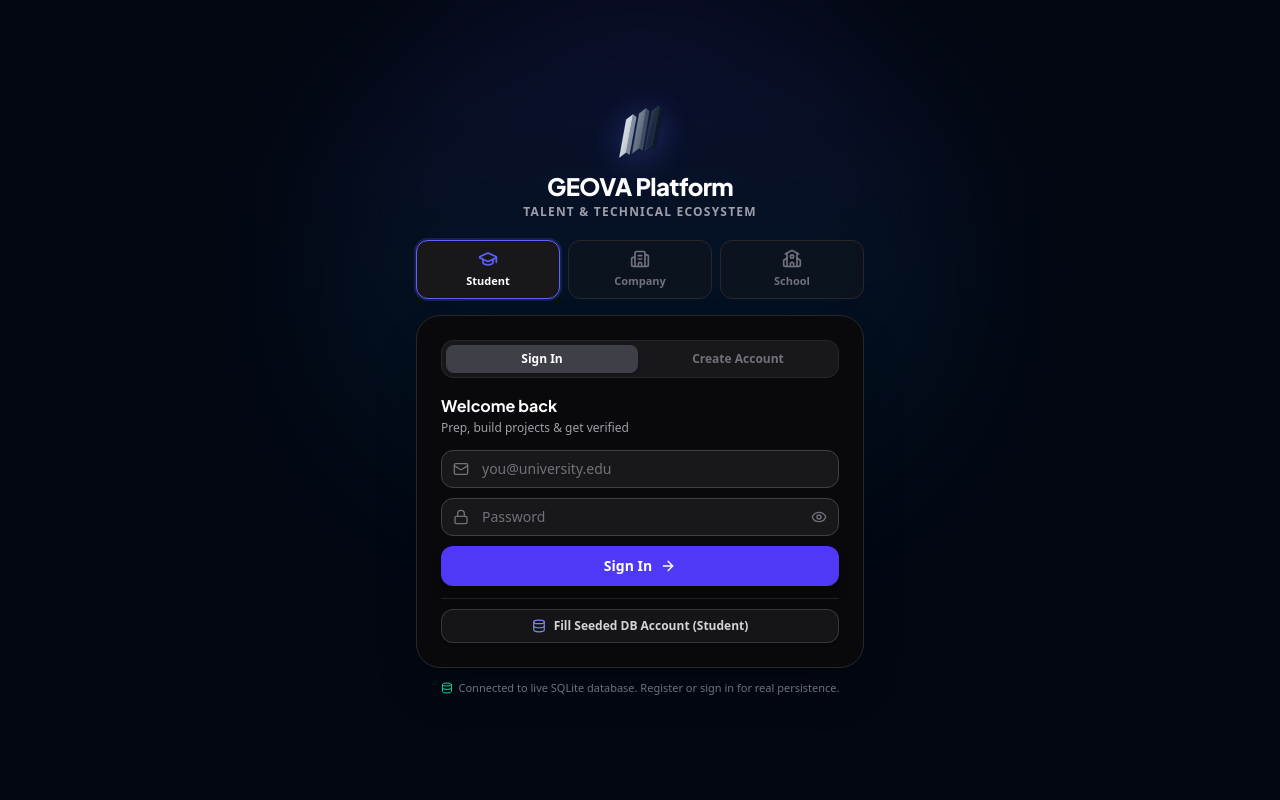
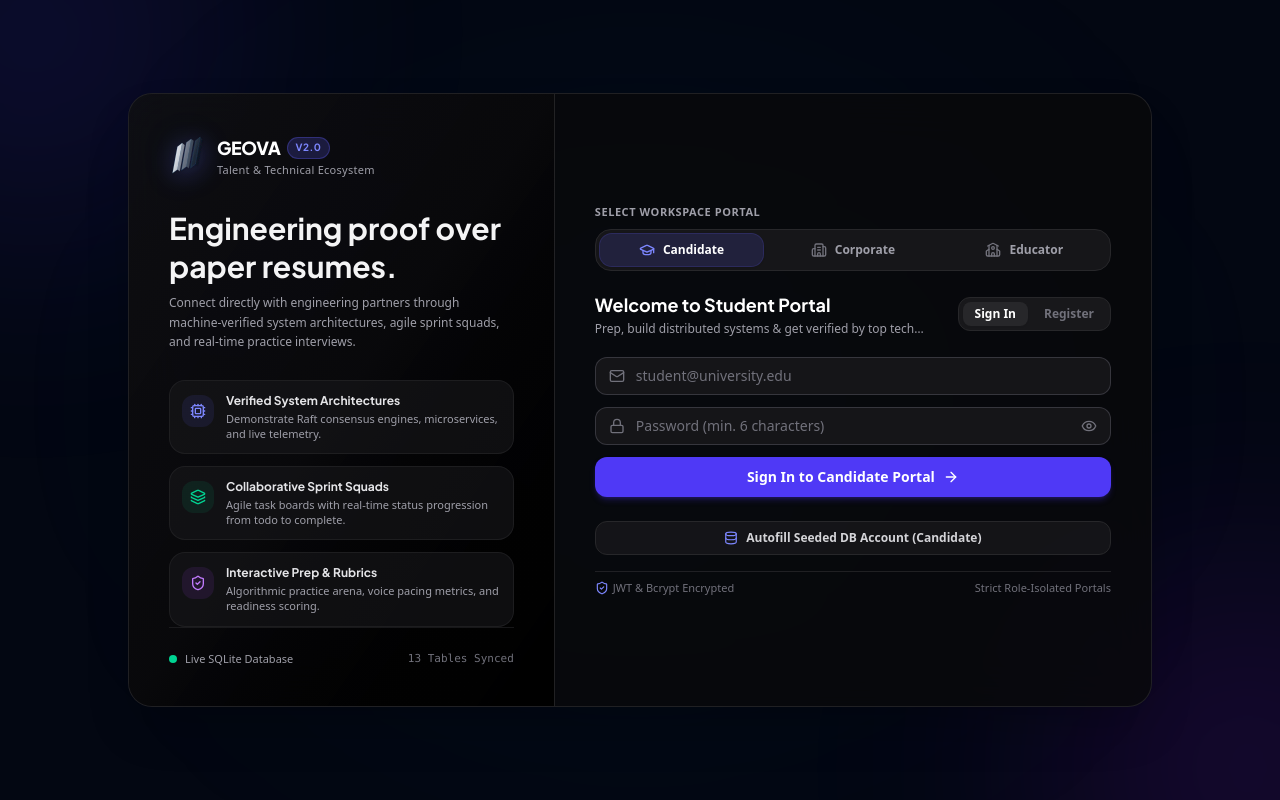
Before and after one commit to trezomulumba1-commits/geova-talent-ecosystem, a React (Vite) app: page / in a window 1280 px wide. Built offline with nearby package versions, Linux system fonts and the light colour scheme; no server answers.

Commit message:
feat(ui): redesign login page into modern horizontal split bento layout with 100% zoom fit

```diff
--- a/src/pages/LoginPage.tsx
+++ b/src/pages/LoginPage.tsx
@@ -1,4 +1,4 @@
-import React, { useState, useEffect } from 'react';
+import React, { useState } from 'react';
 import { motion, AnimatePresence } from 'motion/react';
 import { GeovaLogo } from '../components/GeovaLogo';
 import {
@@ -15,6 +15,11 @@ import {
   AlertCircle,
   CheckCircle2,
   Database,
+  ShieldCheck,
+  Cpu,
+  Layers,
+  Sparkles,
+  Check
 } from 'lucide-react';
 import { login, register, PortalRole } from '../services/authService';
 
@@ -24,9 +29,10 @@ interface PortalConfig {
   role: PortalRole;
   label: string;
   tagline: string;
+  badge: string;
   icon: React.ReactNode;
   color: string;
-  bgGlow: string;
+  accentBg: string;
   borderActive: string;
   btnBg: string;
   placeholderEmail: string;
@@ -38,27 +44,29 @@ interface PortalConfig {
 const PORTALS: PortalConfig[] = [
   {
     role: 'student',
-    label: 'Student',
-    tagline: 'Prep, build projects & get verified',
-    icon: <GraduationCap className="w-4 h-4 sm:w-5 sm:h-5" />,
-    color: 'text-indigo-500 dark:text-indigo-400',
-    bgGlow: 'from-indigo-600/20 via-sky-500/10 to-transparent',
-    borderActive: 'border-indigo-500 ring-2 ring-indigo-500/20',
-    btnBg: 'bg-indigo-600 hover:bg-indigo-700',
-    placeholderEmail: 'you@university.edu',
-    placeholderInstitution: 'e.g. Stanford / Self-Taught',
+    label: 'Candidate',
+    tagline: 'Prep, build distributed systems & get verified by top tech employers',
+    badge: 'Student Portal',
+    icon: <GraduationCap className="w-4 h-4" />,
+    color: 'text-indigo-400',
+    accentBg: 'bg-indigo-500/10 text-indigo-400 border-indigo-500/30',
+    borderActive: 'border-indigo-500 bg-indigo-500/15 text-white shadow-sm ring-1 ring-indigo-500/30',
+    btnBg: 'bg-indigo-600 hover:bg-indigo-500 text-white shadow-indigo-600/25',
+    placeholderEmail: 'student@university.edu',
+    placeholderInstitution: 'e.g. Stanford University / Self-Taught',
     demoEmail: 'student@geova.ai',
     demoPassword: 'student123',
   },
   {
     role: 'employer',
-    label: 'Company',
-    tagline: 'Recruit verified engineering talent',
-    icon: <Building2 className="w-4 h-4 sm:w-5 sm:h-5" />,
-    color: 'text-emerald-500 dark:text-emerald-400',
-    bgGlow: 'from-emerald-600/20 via-teal-500/10 to-transparent',
-    borderActive: 'border-emerald-500 ring-2 ring-emerald-500/20',
-    btnBg: 'bg-emerald-600 hover:bg-emerald-700',
+    label: 'Corporate',
+    tagline: 'Discover machine-verified engineering talent and review live project architectures',
+    badge: 'Partner Portal',
+    icon: <Building2 className="w-4 h-4" />,
+    color: 'text-emerald-400',
+    accentBg: 'bg-emerald-500/10 text-emerald-400 border-emerald-500/30',
+    borderActive: 'border-emerald-500 bg-emerald-500/15 text-white shadow-sm ring-1 ring-emerald-500/30',
+    btnBg: 'bg-emerald-600 hover:bg-emerald-500 text-white shadow-emerald-600/25',
     placeholderEmail: 'recruiter@company.com',
     placeholderInstitution: 'e.g. Nebula AI / Stripe',
     demoEmail: 'recruiter@geova.ai',
@@ -66,13 +74,14 @@ const PORTALS: PortalConfig[] = [
   },
   {
     role: 'provider',
-    label: 'School',
-    tagline: 'Monitor cohorts & verify projects',
-    icon: <School className="w-4 h-4 sm:w-5 sm:h-5" />,
-    color: 'text-purple-500 dark:text-purple-400',
-    bgGlow: 'from-purple-600/20 via-violet-500/10 to-transparent',
-    borderActive: 'border-purple-500 ring-2 ring-purple-500/20',
-    btnBg: 'bg-purple-600 hover:bg-purple-700',
+    label: 'Educator',
+    tagline: 'Monitor university cohort readiness, grade practice interviews & endorse projects',
+    badge: 'Faculty Portal',
+    icon: <School className="w-4 h-4" />,
+    color: 'text-purple-400',
+    accentBg: 'bg-purple-500/10 text-purple-400 border-purple-500/30',
+    borderActive: 'border-purple-500 bg-purple-500/15 text-white shadow-sm ring-1 ring-purple-500/30',
+    btnBg: 'bg-purple-600 hover:bg-purple-500 text-white shadow-purple-600/25',
     placeholderEmail: 'faculty@university.edu',
     placeholderInstitution: 'e.g. MIT / Covenant University',
     demoEmail: 'faculty@geova.ai',
@@ -134,94 +143,178 @@ export const LoginPage: React.FC<LoginPageProps> = ({ onAuthSuccess }) => {
         }
         resp = await register(email, password, name, activePortal, institution);
       }
-      setSuccess(`Welcome, ${resp.user.name}! Entering your portal...`);
-      setTimeout(() => onAuthSuccess(activePortal, resp.user.name), 800);
+      setSuccess(`Authenticated as ${resp.user.name}. Entering portal...`);
+      setTimeout(() => onAuthSuccess(activePortal, resp.user.name), 600);
     } catch (err: any) {
-      setError(err.message || 'Authentication failed. Please try again.');
+      setError(err.message || 'Authentication failed. Please verify credentials.');
     } finally {
       setLoading(false);
     }
   };
 
   return (
-    <div className="min-h-screen bg-[#030712] flex flex-col items-center justify-center relative overflow-y-auto py-6 sm:py-8 px-4">
-
-      {/* Ambient Background Glow */}
+    <div className="min-h-screen w-full bg-[#030712] text-zinc-100 flex flex-col justify-center items-center relative overflow-y-auto p-4 sm:p-6 lg:p-8">
+      {/* Dynamic Ambient Background Glow */}
       <div className="absolute inset-0 pointer-events-none overflow-hidden">
-        <motion.div
-          className={`absolute top-0 left-1/2 -translate-x-1/2 w-[600px] h-[600px] rounded-full bg-gradient-to-b ${portal.bgGlow} blur-3xl opacity-60`}
-          animate={{ scale: [1, 1.08, 1], opacity: [0.5, 0.7, 0.5] }}
-          transition={{ duration: 4, repeat: Infinity, ease: 'easeInOut' }}
-        />
+        <div className="absolute -top-40 -left-40 w-96 h-96 bg-indigo-600/15 rounded-full blur-[128px]" />
+        <div className="absolute -bottom-40 -right-40 w-96 h-96 bg-purple-600/15 rounded-full blur-[128px]" />
+        <div className="absolute top-1/2 left-1/2 -translate-x-1/2 -translate-y-1/2 w-[700px] h-[500px] bg-sky-500/5 rounded-full blur-[140px]" />
       </div>
 
-      <div className="relative z-10 w-full max-w-md my-auto">
+      {/* Main Split Layout Container */}
+      <div className="relative z-10 w-full max-w-5xl bg-zinc-950/80 border border-zinc-800/80 rounded-3xl shadow-2xl backdrop-blur-xl overflow-hidden grid grid-cols-1 lg:grid-cols-12 my-auto">
 
-        {/* Logo + Brand */}
-        <div className="flex flex-col items-center mb-4 sm:mb-5 space-y-1.5 sm:space-y-2">
-          <GeovaLogo size="md" className="filter drop-shadow-[0_6px_16px_rgba(99,102,241,0.35)]" />
-          <div className="text-center">
-            <h1 className="text-xl sm:text-2xl font-black text-white tracking-tight">GEOVA Platform</h1>
-            <p className="text-[10px] sm:text-xs text-zinc-400 font-semibold tracking-widest uppercase mt-0.5">
+        {/* Left Column: Platform Branding & Value Props (Visible on desktop & tablet) */}
+        <div className="hidden lg:flex lg:col-span-5 p-8 xl:p-10 flex-col justify-between border-r border-zinc-800/80 bg-gradient-to-br from-zinc-900/40 via-zinc-950/60 to-black relative">
+          {/* Subtle Grid Accent */}
+          <div className="space-y-6">
+            {/* Header Brand */}
+            <div className="flex items-center gap-3">
+              <GeovaLogo size="sm" className="filter drop-shadow-[0_4px_12px_rgba(99,102,241,0.4)]" />
+              <div>
+                <span className="font-display font-black text-lg tracking-tight text-white flex items-center gap-1.5">
+                  GEOVA <span className="text-[10px] font-bold px-2 py-0.5 rounded-full bg-indigo-500/20 text-indigo-400 border border-indigo-500/30 uppercase tracking-wider">v2.0</span>
+                </span>
+                <p className="text-[11px] text-zinc-400 font-medium tracking-wide">
                   Talent & Technical Ecosystem
                 </p>
               </div>
             </div>
 
-        {/* Portal Selector Tabs */}
-        <div className="flex gap-2 mb-3.5 sm:mb-4">
+            {/* Hero Value Statement */}
+            <div className="space-y-2 pt-2">
+              <h2 className="font-display font-bold text-2xl xl:text-3xl text-zinc-100 leading-tight">
+                Engineering proof over paper resumes.
+              </h2>
+              <p className="text-xs text-zinc-400 leading-relaxed">
+                Connect directly with engineering partners through machine-verified system architectures, agile sprint squads, and real-time practice interviews.
+              </p>
+            </div>
+
+            {/* Feature Highlights Bento Items */}
+            <div className="space-y-3 pt-1">
+              <div className="flex items-start gap-3 p-3 rounded-2xl bg-zinc-900/60 border border-zinc-800/60">
+                <div className="p-2 rounded-xl bg-indigo-500/10 text-indigo-400 mt-0.5">
+                  <Cpu className="w-4 h-4" />
+                </div>
+                <div>
+                  <h4 className="text-xs font-bold text-zinc-200">Verified System Architectures</h4>
+                  <p className="text-[11px] text-zinc-400 leading-snug mt-0.5">
+                    Demonstrate Raft consensus engines, microservices, and live telemetry.
+                  </p>
+                </div>
+              </div>
+
+              <div className="flex items-start gap-3 p-3 rounded-2xl bg-zinc-900/60 border border-zinc-800/60">
+                <div className="p-2 rounded-xl bg-emerald-500/10 text-emerald-400 mt-0.5">
+                  <Layers className="w-4 h-4" />
+                </div>
+                <div>
+                  <h4 className="text-xs font-bold text-zinc-200">Collaborative Sprint Squads</h4>
+                  <p className="text-[11px] text-zinc-400 leading-snug mt-0.5">
+                    Agile task boards with real-time status progression from todo to complete.
+                  </p>
+                </div>
+              </div>
+
+              <div className="flex items-start gap-3 p-3 rounded-2xl bg-zinc-900/60 border border-zinc-800/60">
+                <div className="p-2 rounded-xl bg-purple-500/10 text-purple-400 mt-0.5">
+                  <ShieldCheck className="w-4 h-4" />
+                </div>
+                <div>
+                  <h4 className="text-xs font-bold text-zinc-200">Interactive Prep & Rubrics</h4>
+                  <p className="text-[11px] text-zinc-400 leading-snug mt-0.5">
+                    Algorithmic practice arena, voice pacing metrics, and readiness scoring.
+                  </p>
+                </div>
+              </div>
+            </div>
+          </div>
+
+          {/* Bottom Live System Indicator */}
+          <div className="pt-6 border-t border-zinc-800/60 flex items-center justify-between text-xs text-zinc-400">
+            <div className="flex items-center gap-2">
+              <span className="w-2 h-2 rounded-full bg-emerald-400 animate-pulse" />
+              <span className="font-medium text-[11px]">Live SQLite Database</span>
+            </div>
+            <span className="text-[11px] font-mono text-zinc-500">13 Tables Synced</span>
+          </div>
+        </div>
+
+        {/* Right Column: Authentication Interface */}
+        <div className="lg:col-span-7 p-6 sm:p-8 xl:p-10 flex flex-col justify-center">
+
+          {/* Mobile-Only Header Branding */}
+          <div className="lg:hidden flex items-center gap-3 mb-6">
+            <GeovaLogo size="sm" />
+            <div>
+              <h1 className="font-display font-bold text-lg text-white">GEOVA Platform</h1>
+              <p className="text-[11px] text-zinc-400">Talent & Technical Ecosystem</p>
+            </div>
+          </div>
+
+          {/* Top Row: Portal Role Segmented Switcher */}
+          <div className="mb-5">
+            <label className="block text-[11px] font-bold uppercase tracking-wider text-zinc-400 mb-2">
+              Select Workspace Portal
+            </label>
+            <div className="grid grid-cols-3 gap-2 p-1 bg-zinc-900/90 rounded-2xl border border-zinc-800">
               {PORTALS.map(p => (
                 <button
                   key={p.role}
+                  type="button"
                   onClick={() => handlePortalSwitch(p.role)}
-              className={`flex-1 py-2 px-2.5 rounded-xl border text-[11px] font-bold transition-all cursor-pointer flex flex-col items-center gap-1 ${
+                  className={`py-2 px-3 rounded-xl text-xs font-bold transition-all flex items-center justify-center gap-2 cursor-pointer ${
                     activePortal === p.role
-                  ? `bg-zinc-900 ${p.borderActive} text-white`
-                  : 'bg-zinc-900/40 border-zinc-800 text-zinc-500 hover:text-zinc-300 hover:border-zinc-600'
+                      ? p.borderActive
+                      : 'text-zinc-400 hover:text-zinc-200 hover:bg-zinc-800/60'
                   }`}
                 >
-              <span className={activePortal === p.role ? p.color : ''}>{p.icon}</span>
+                  <span className={activePortal === p.role ? p.color : 'text-zinc-500'}>
+                    {p.icon}
+                  </span>
                   <span>{p.label}</span>
                 </button>
               ))}
             </div>
+          </div>
 
-        {/* Card */}
-        <motion.div
-          key={activePortal}
-          initial={{ opacity: 0, y: 12 }}
-          animate={{ opacity: 1, y: 0 }}
-          transition={{ duration: 0.3 }}
-          className="bg-zinc-950 border border-zinc-800 rounded-2xl sm:rounded-3xl p-5 sm:p-6 shadow-2xl"
-        >
-          {/* Mode toggle */}
-          <div className="flex items-center gap-1 bg-zinc-900 rounded-xl p-1 mb-4 border border-zinc-800">
+          {/* Auth Card Content */}
+          <div className="space-y-4">
+
+            {/* Header: Mode Toggle + Active Role Tagline */}
+            <div className="flex flex-col sm:flex-row sm:items-center justify-between gap-2 pb-1">
+              <div>
+                <h3 className="font-display font-bold text-lg text-white">
+                  {authMode === 'login' ? `Welcome to ${portal.badge}` : `Create ${portal.badge} Account`}
+                </h3>
+                <p className="text-xs text-zinc-400 mt-0.5 line-clamp-1">
+                  {portal.tagline}
+                </p>
+              </div>
+
+              {/* Mode Switch Pills */}
+              <div className="flex items-center gap-1 bg-zinc-900 rounded-xl p-1 border border-zinc-800 shrink-0 self-start sm:self-auto">
                 {(['login', 'register'] as AuthMode[]).map(m => (
                   <button
                     key={m}
+                    type="button"
                     onClick={() => { setAuthMode(m); resetForm(); }}
-                className={`flex-1 py-1.5 rounded-lg text-xs font-bold transition-all cursor-pointer ${
+                    className={`px-3 py-1 rounded-lg text-xs font-bold transition-all cursor-pointer ${
                       authMode === m
-                    ? 'bg-zinc-700 text-white shadow-sm'
+                        ? 'bg-zinc-800 text-white shadow-xs'
                         : 'text-zinc-500 hover:text-zinc-300'
                     }`}
                   >
-                {m === 'login' ? 'Sign In' : 'Create Account'}
+                    {m === 'login' ? 'Sign In' : 'Register'}
                   </button>
                 ))}
               </div>
-
-          {/* Tagline */}
-          <div className="mb-3.5">
-            <h2 className="text-sm sm:text-base font-bold text-white">
-              {authMode === 'login' ? `Welcome back` : `Join as a ${portal.label}`}
-            </h2>
-            <p className="text-xs text-zinc-400 mt-0.5">{portal.tagline}</p>
             </div>
 
-          {/* Form */}
-          <form onSubmit={handleSubmit} className="space-y-2.5">
-            {/* Name (register only) */}
+            {/* Input Form */}
+            <form onSubmit={handleSubmit} className="space-y-3">
+              {/* Name & Institution (Register only) */}
               <AnimatePresence>
                 {authMode === 'register' && (
                   <motion.div
@@ -231,64 +324,64 @@ export const LoginPage: React.FC<LoginPageProps> = ({ onAuthSuccess }) => {
                     className="overflow-hidden space-y-2.5"
                   >
                     <div className="relative">
-                    <User className="absolute left-3 top-1/2 -translate-y-1/2 w-4 h-4 text-zinc-500" />
+                      <User className="absolute left-3.5 top-1/2 -translate-y-1/2 w-4 h-4 text-zinc-500" />
                       <input
                         type="text"
                         required
                         value={name}
                         onChange={e => setName(e.target.value)}
-                      placeholder="Full Name"
-                      className="w-full bg-zinc-900 border border-zinc-700 rounded-xl py-2 pl-10 pr-4 text-sm text-white placeholder-zinc-500 focus:outline-none focus:border-zinc-500 transition-colors"
+                        placeholder="Full Legal Name"
+                        className="w-full bg-zinc-900/90 border border-zinc-700/80 rounded-xl py-2 pl-10 pr-4 text-xs sm:text-sm text-white placeholder-zinc-500 focus:outline-hidden focus:border-indigo-500 transition-colors"
                       />
                     </div>
                     <div className="relative">
-                    <Briefcase className="absolute left-3 top-1/2 -translate-y-1/2 w-4 h-4 text-zinc-500" />
+                      <Briefcase className="absolute left-3.5 top-1/2 -translate-y-1/2 w-4 h-4 text-zinc-500" />
                       <input
                         type="text"
                         value={institution}
                         onChange={e => setInstitution(e.target.value)}
                         placeholder={portal.placeholderInstitution}
-                      className="w-full bg-zinc-900 border border-zinc-700 rounded-xl py-2 pl-10 pr-4 text-sm text-white placeholder-zinc-500 focus:outline-none focus:border-zinc-500 transition-colors"
+                        className="w-full bg-zinc-900/90 border border-zinc-700/80 rounded-xl py-2 pl-10 pr-4 text-xs sm:text-sm text-white placeholder-zinc-500 focus:outline-hidden focus:border-indigo-500 transition-colors"
                       />
                     </div>
                   </motion.div>
                 )}
               </AnimatePresence>
 
-            {/* Email */}
+              {/* Email Address */}
               <div className="relative">
-              <Mail className="absolute left-3 top-1/2 -translate-y-1/2 w-4 h-4 text-zinc-500" />
+                <Mail className="absolute left-3.5 top-1/2 -translate-y-1/2 w-4 h-4 text-zinc-500" />
                 <input
                   type="email"
                   required
                   value={email}
                   onChange={e => setEmail(e.target.value)}
                   placeholder={portal.placeholderEmail}
-                className="w-full bg-zinc-900 border border-zinc-700 rounded-xl py-2 pl-10 pr-4 text-sm text-white placeholder-zinc-500 focus:outline-none focus:border-zinc-500 transition-colors"
+                  className="w-full bg-zinc-900/90 border border-zinc-700/80 rounded-xl py-2 pl-10 pr-4 text-xs sm:text-sm text-white placeholder-zinc-500 focus:outline-hidden focus:border-indigo-500 transition-colors"
                 />
               </div>
 
               {/* Password */}
               <div className="relative">
-              <Lock className="absolute left-3 top-1/2 -translate-y-1/2 w-4 h-4 text-zinc-500" />
+                <Lock className="absolute left-3.5 top-1/2 -translate-y-1/2 w-4 h-4 text-zinc-500" />
                 <input
                   type={showPassword ? 'text' : 'password'}
                   required
                   value={password}
                   onChange={e => setPassword(e.target.value)}
-                placeholder="Password"
-                className="w-full bg-zinc-900 border border-zinc-700 rounded-xl py-2 pl-10 pr-10 text-sm text-white placeholder-zinc-500 focus:outline-none focus:border-zinc-500 transition-colors"
+                  placeholder="Password (min. 6 characters)"
+                  className="w-full bg-zinc-900/90 border border-zinc-700/80 rounded-xl py-2 pl-10 pr-10 text-xs sm:text-sm text-white placeholder-zinc-500 focus:outline-hidden focus:border-indigo-500 transition-colors"
                 />
                 <button
                   type="button"
                   onClick={() => setShowPassword(v => !v)}
-                className="absolute right-3 top-1/2 -translate-y-1/2 text-zinc-500 hover:text-zinc-300 cursor-pointer"
+                  className="absolute right-3.5 top-1/2 -translate-y-1/2 text-zinc-500 hover:text-zinc-300 cursor-pointer"
                 >
                   {showPassword ? <EyeOff className="w-4 h-4" /> : <Eye className="w-4 h-4" />}
                 </button>
               </div>
 
-            {/* Error */}
+              {/* Error Message */}
               <AnimatePresence>
                 {error && (
                   <motion.div
@@ -298,12 +391,12 @@ export const LoginPage: React.FC<LoginPageProps> = ({ onAuthSuccess }) => {
                     className="flex items-start gap-2 text-xs text-red-400 bg-red-950/40 border border-red-900/50 rounded-xl px-3 py-2"
                   >
                     <AlertCircle className="w-4 h-4 shrink-0 mt-0.5" />
-                  {error}
+                    <span>{error}</span>
                   </motion.div>
                 )}
               </AnimatePresence>
 
-            {/* Success */}
+              {/* Success Message */}
               <AnimatePresence>
                 {success && (
                   <motion.div
@@ -313,51 +406,52 @@ export const LoginPage: React.FC<LoginPageProps> = ({ onAuthSuccess }) => {
                     className="flex items-center gap-2 text-xs text-emerald-400 bg-emerald-950/40 border border-emerald-900/50 rounded-xl px-3 py-2"
                   >
                     <CheckCircle2 className="w-4 h-4 shrink-0" />
-                  {success}
+                    <span>{success}</span>
                   </motion.div>
                 )}
               </AnimatePresence>
 
-            {/* Submit */}
+              {/* Submit Action */}
               <button
                 type="submit"
                 disabled={loading || !!success}
-              className={`w-full py-2.5 rounded-xl font-bold text-sm text-white transition-all flex items-center justify-center gap-2 cursor-pointer shadow-lg ${portal.btnBg} disabled:opacity-60 disabled:cursor-not-allowed`}
+                className={`w-full py-2.5 rounded-xl font-bold text-xs sm:text-sm transition-all flex items-center justify-center gap-2 cursor-pointer shadow-md ${portal.btnBg} disabled:opacity-60 disabled:cursor-not-allowed`}
               >
                 {loading ? (
-                <motion.div
-                  className="w-4 h-4 border-2 border-white/30 border-t-white rounded-full"
-                  animate={{ rotate: 360 }}
-                  transition={{ duration: 0.6, repeat: Infinity, ease: 'linear' }}
-                />
+                  <div className="w-4 h-4 border-2 border-white/30 border-t-white rounded-full animate-spin" />
                 ) : (
                   <>
-                  {authMode === 'login' ? 'Sign In' : 'Create Account'} <ArrowRight className="w-4 h-4" />
+                    <span>{authMode === 'login' ? `Sign In to ${portal.label} Portal` : 'Create Account'}</span>
+                    <ArrowRight className="w-4 h-4" />
                   </>
                 )}
               </button>
             </form>
 
-          {/* Real Credentials Autofill for Fast Testing */}
+            {/* Quick 1-Click Database Account Autofill */}
             {authMode === 'login' && (
-            <div className="mt-3 pt-2.5 border-t border-zinc-800/80 flex flex-col gap-2">
+              <div className="pt-2">
                 <button
                   type="button"
                   onClick={fillDemo}
-                className="w-full py-2 rounded-xl bg-zinc-900/90 hover:bg-zinc-800 text-zinc-300 text-xs font-semibold border border-zinc-700/80 hover:border-zinc-500 transition-all flex items-center justify-center gap-2 cursor-pointer shadow-sm group"
+                  className="w-full py-2 rounded-xl bg-zinc-900/80 hover:bg-zinc-800 text-zinc-300 text-xs font-semibold border border-zinc-800 hover:border-zinc-600 transition-all flex items-center justify-center gap-2 cursor-pointer group"
                 >
                   <Database className="w-3.5 h-3.5 text-indigo-400 group-hover:scale-110 transition-transform" />
-                <span>Fill Seeded DB Account ({portal.label})</span>
+                  <span>Autofill Seeded DB Account ({portal.label})</span>
                 </button>
               </div>
             )}
-        </motion.div>
 
-        {/* Database notice */}
-        <p className="text-center text-[10px] sm:text-[11px] text-zinc-500 mt-2.5 sm:mt-3 flex items-center justify-center gap-1.5">
-          <Database className="w-3 h-3 text-emerald-400" />
-          <span>Connected to live SQLite database. Register or sign in for real persistence.</span>
-        </p>
+            {/* Footer Trust & Security Note */}
+            <div className="pt-2 flex items-center justify-between text-[11px] text-zinc-500 border-t border-zinc-800/80">
+              <span className="flex items-center gap-1">
+                <ShieldCheck className="w-3.5 h-3.5 text-indigo-400" />
+                <span>JWT & Bcrypt Encrypted</span>
+              </span>
+              <span>Strict Role-Isolated Portals</span>
+            </div>
+          </div>
+        </div>
       </div>
     </div>
   );
```
Lines whose indentation alone changed are shown as unchanged.
